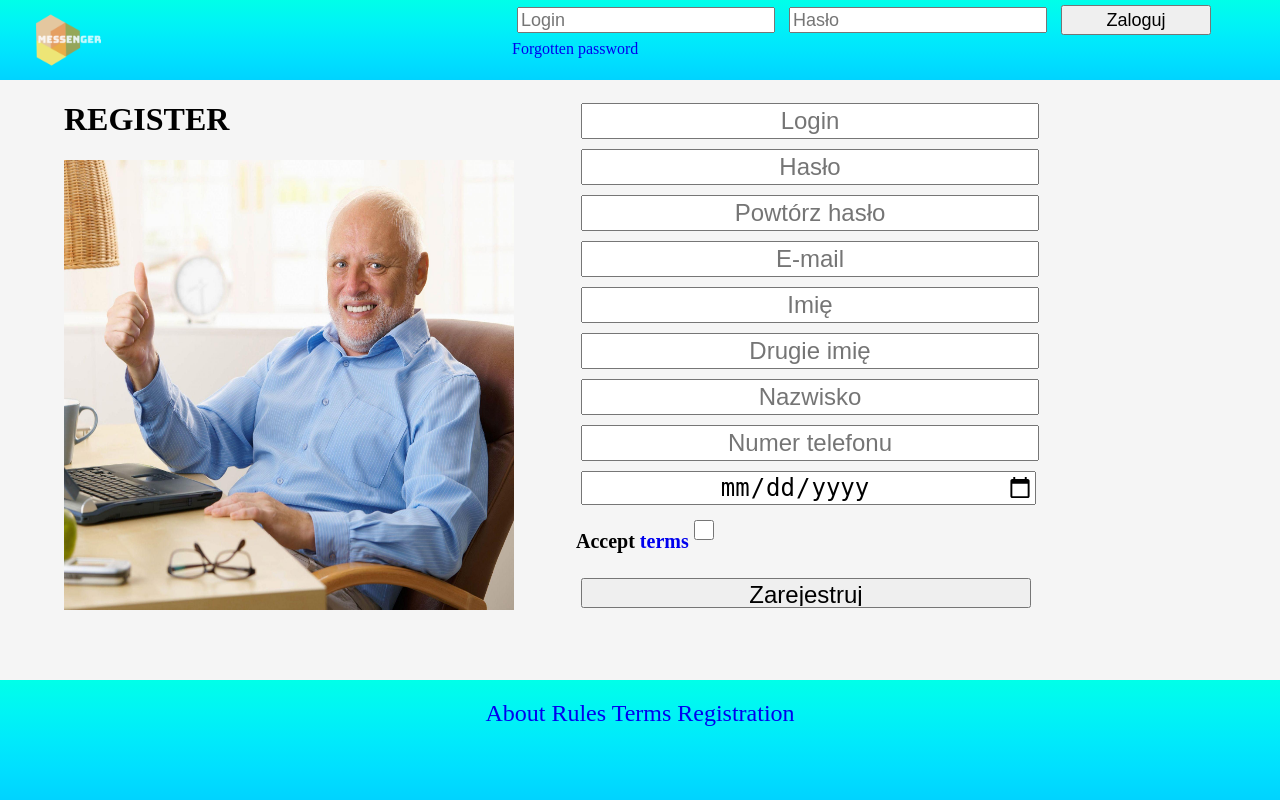
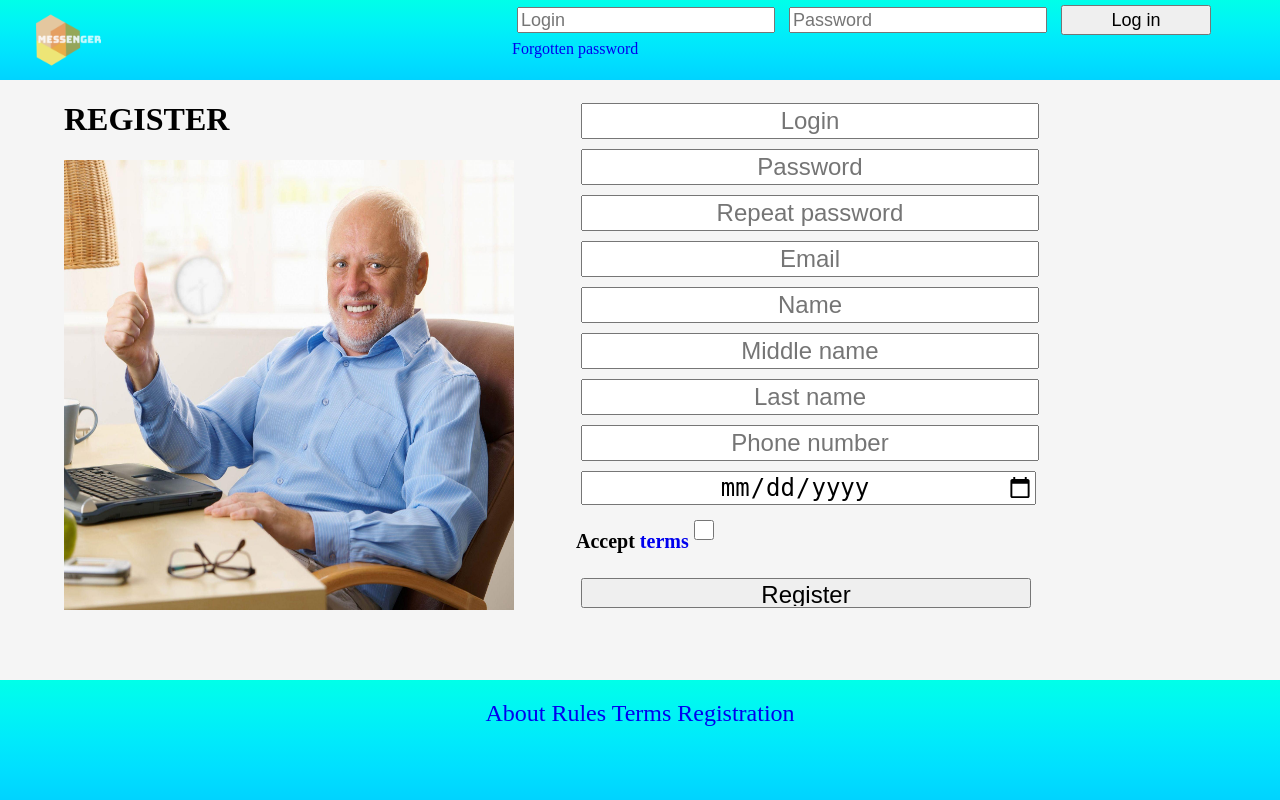
Before and after one commit to matjez/Messenger, a Flask app: page / in a window 1280 px wide. Run offline with Flask 2, Linux system fonts and the light colour scheme.

Commit message:
Correct language and bugs

```diff
--- a/templates/activate.html
+++ b/templates/activate.html
@@ -16,7 +16,7 @@
         <p id="upper_text">Activate your account</p>
         <form action="{{url_for('activation_confirm')}}" method="POST">
             <input type="hidden" value="{{code}}" name="code"/>
-            <input type="submit" value="Aktywuj" id="sub"/>
+            <input type="submit" value="Activate" id="sub"/>
             <p id="bottom_text">You will be redirected to home site where you can log in.</p>
         </form>
     </div>
--- a/templates/main_anonymous.html
+++ b/templates/main_anonymous.html
@@ -13,8 +13,8 @@
         <div class="banner_right">
             <form class="login_form" action="{{url_for('login')}}" method="POST">
                 <input type="text" name="username" placeholder="Login" />
-                <input type="password" name="password" placeholder="Hasło"/>
-                <input type="submit" name="sub" value="Zaloguj" />
+                <input type="password" name="password" placeholder="Password"/>
+                <input type="submit" name="sub" value="Log in" />
             </form>
             <a class="forgotten_password" href="{{url_for('forgotten_password')}}">Forgotten password</a>
 
@@ -30,17 +30,17 @@
         <div class="right_content">
             <form class="register" action="{{url_for('register')}}" method="POST" id="register_form"><br/>
                 <input type="text" name="username"  placeholder="Login"/><br/>
-                <input type="password" name="password" placeholder="Hasło"/><br/>
-                <input type="password" name="password_repeat" placeholder="Powtórz hasło"/><br/>
-                <input type="email" name="email" placeholder="E-mail"/><br/>
-                <input type="text" name="first_name" placeholder="Imię" /><br/>
-                <input type="text" name="second_name" placeholder="Drugie imię"/><br/>
-                <input type="text" name="last_name" placeholder="Nazwisko"/><br/>
-                <input type="number" min="0" step="1" name="phone_number" placeholder="Numer telefonu"/><br/>
-                <input type="date" name="birth_date" placeholder="Data urodzenia" /><br/>
+                <input type="password" name="password" placeholder="Password"/><br/>
+                <input type="password" name="password_repeat" placeholder="Repeat password"/><br/>
+                <input type="email" name="email" placeholder="Email"/><br/>
+                <input type="text" name="first_name" placeholder="Name" /><br/>
+                <input type="text" name="second_name" placeholder="Middle name"/><br/>
+                <input type="text" name="last_name" placeholder="Last name"/><br/>
+                <input type="number" min="0" step="1" name="phone_number" placeholder="Phone number"/><br/>
+                <input type="date" name="birth_date" placeholder="Date of birth" /><br/>
                 <h3 id="accept_reg">Accept <a href="static/txt/reg.txt">terms</a></h3>
-                <input type="checkbox" name="agreed" placeholder="Zgadzam się" /><br/>
-                <input type="submit" name="sub" value="Zarejestruj" onclick="return validate()"/><br/>
+                <input type="checkbox" name="agreed" placeholder="I agree" /><br/>
+                <input type="submit" name="sub" value="Register" onclick="return validate()"/><br/>
             </form>
             <script>
                 function validate(){
@@ -56,42 +56,42 @@
                     var  agreed = document.forms["register_form"]["agreed"].value;
 
                     if(username.length < 3 || username.length > 32){
-                        alert("Nieprawidłowa długość loginu (5-32).");
+                        alert("Incorrect login length (5-32).");
                         return false;
                     }
 
                     if(password.length < 8 || password.length > 64){
-                        alert("Nieprawidłowa długość hasła (8-64).");
+                        alert("Incorrect password length (8-64).");
                         return false;
                     }
                  /* zrobic walidwanie znakow  */
 
                     if(password != password_repeat){
-                        alert("Podane hasła nie są identyczne.");
+                        alert("Given passwords are not identical.");
                         return false;
                     }
                     if(email.length < 5 || email.length > 64){  /* walidacje mejla zrobic*/
-                        alert("Nieprawidłowy adres email.");
+                        alert("Incorrect email address.");
                         return false;
                     }
                     if(first_name.length < 3 || first_name.length > 32){
-                        alert("Nieprawidłowa długość imienia (3-32).");
+                        alert("Incorrect name length (3-32).");
                         return false;
                     }
                     if(first_name.length < 3 || first_name.length > 48){
-                        alert("Nieprawidłowa długość nazwiska (3-48).");
+                        alert("Incorrect last name length (3-48).");
                         return false;
                     }
                     if(phone_number.length < 7 || phone_number.length > 11){
-                        alert("Nieprawidłowy numer telefonu.");
+                        alert("Incorrect phone number length.");
                         return false;
                     }
                     if(birth_date == ""){
-                        alert("Nieprawidłowa data urodzenia.");
+                        alert("Incorrect date of birth length.");
                         return false;
                     }
                     if(agreed != "on"){
-                        alert("Wymagana jest akceptacja regulaminu.");
+                        alert("You have to accept terms.");
                         return false;
                     }
                 }
--- a/templates/search_user.html
+++ b/templates/search_user.html
@@ -52,7 +52,7 @@
 
 <div id="block">
     <p id="head">SEARCH FOR A USER</p>
-    <input type="text" id="search_bar" placeholder="Wyszukaj..."/>
+    <input type="text" id="search_bar" placeholder="Search..."/>
     <div id="users_list">
 
     </div>
```
Also changed, not shown: app.py (+18 -3 lines), templates/forgotten_password_site.html (+5 -5 lines), templates/main_user.html (+9 -25 lines), templates/profile.html (+8 -8 lines), templates/remind_password.html (+4 -4 lines).
